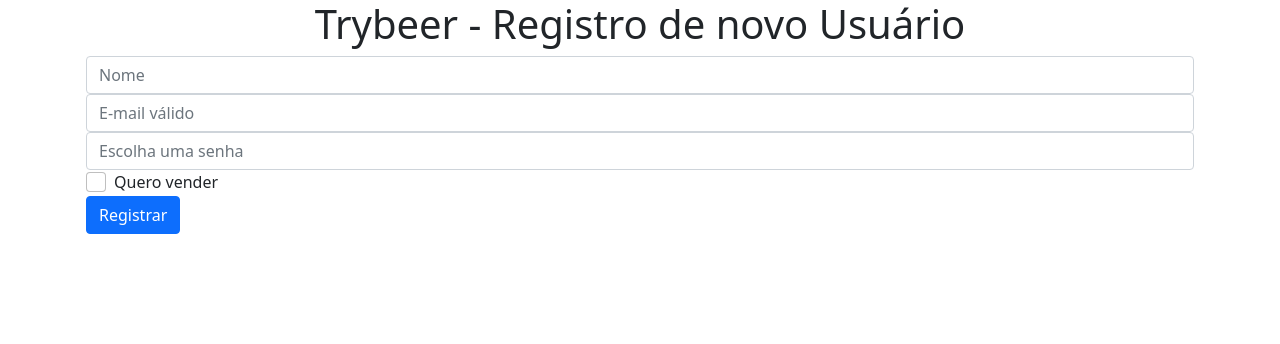
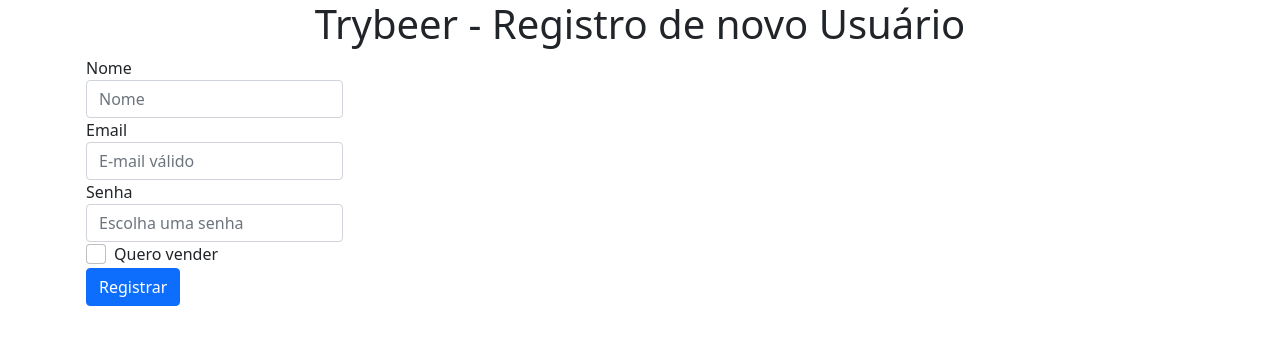
Before and after one commit to tryber/sd-03-trybeer-5, a React (Create React App) app in the folder front-end/: page /register in a window 1280 px wide. Shown: the top 344 px of the page. Built offline with nearby package versions, Linux system fonts and the light colour scheme.

Commit message:
Labels added

```diff
--- a/front-end/src/pages/SignupPage.js
+++ b/front-end/src/pages/SignupPage.js
@@ -46,9 +46,11 @@
   return (
     <div className="SignupPage container">
       <h1 className="text-center">Trybeer - Registro de novo Usuário</h1>
-      <div className="form">
-        <form method="POST" onSubmit={ handleSubmit }>
+      <div>
+        <form className="form" method="POST" onSubmit={ handleSubmit }>
           <div className="form-group">
+            <label htmlFor="name">
+              Nome
               <input
                 data-testid="signup-name"
                 className="form-control"
@@ -61,8 +63,11 @@
                 value={ name }
                 required
               />
+            </label>
           </div>
           <div className="form-group">
+            <label htmlFor="email">
+              Email
               <input
                 data-testid="signup-email"
                 className="form-control"
@@ -74,8 +79,11 @@
                 value={ email }
                 required
               />
+            </label>
           </div>
           <div className="form-group">
+            <label htmlFor="password">
+              Senha
               <input
                 data-testid="signup-password"
                 className="form-control"
@@ -88,6 +96,7 @@
                 value={ password }
                 required
               />
+            </label>
           </div>
           <div className="form-check">
             <label className="form-check-label" htmlFor="seller">
```
Lines whose indentation alone changed are shown as unchanged.
